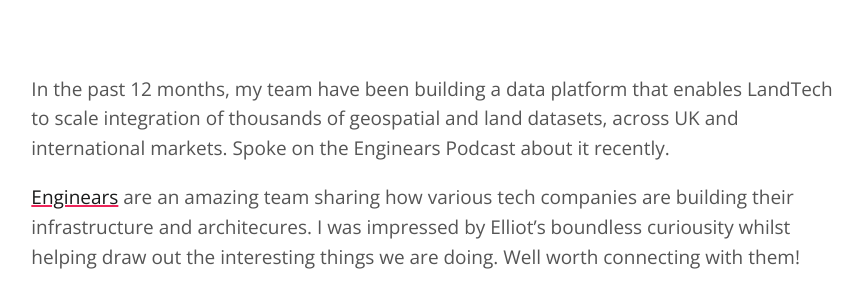
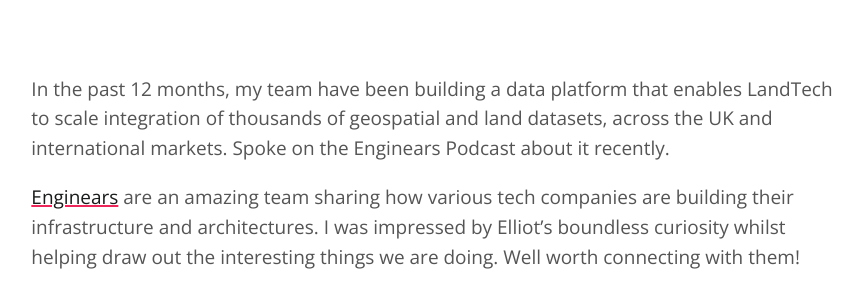
Before and after one commit to spiritedtechie/spiritedtechie.com, a Jekyll site: the page built from collections/_posts/2022-08-24-enginears-podcast-data-platform-landtech.md, in a window 1280 px wide, cut to the strip 395-683 px from the top of the page. Shown: the whole strip, without its empty margins (207-1070 px from the left). Built offline with Jekyll 4.4.1, drawn with Linux system fonts in a browser that asks for light colours; nearby versions of some CDN libraries; comment, search, counter and statistics services are not loaded.

Commit message:
Update 2022-08-24-enginears-podcast-data-platform-landtech.md
Grammarly fixes

```diff
--- a/collections/_posts/2022-08-24-enginears-podcast-data-platform-landtech.md
+++ b/collections/_posts/2022-08-24-enginears-podcast-data-platform-landtech.md
@@ -9,8 +9,8 @@ thumbnail: "/assets/images/gen/blog/enginears-podcast-thumbnail.png"
 image:
 comments: true
 ---
-In the past 12 months, my team have been building a data platform that enables LandTech to scale integration of thousands of geospatial and land datasets, across UK and international markets. Spoke on the Enginears Podcast about it recently.
+In the past 12 months, my team have been building a data platform that enables LandTech to scale integration of thousands of geospatial and land datasets, across the UK and international markets. Spoke on the Enginears Podcast about it recently.
 
-[Enginears](https://enginears.io/) are an amazing team sharing how various tech companies are building their infrastructure and architecures. I was impressed by Elliot's boundless curiousity whilst helping draw out the interesting things we are doing. Well worth connecting with them!
+[Enginears](https://enginears.io/) are an amazing team sharing how various tech companies are building their infrastructure and architectures. I was impressed by Elliot's boundless curiosity whilst helping draw out the interesting things we are doing. Well worth connecting with them!
 
 <iframe src="https://www.youtube.com/embed/OBLqKLrCUmA" frameborder="0" allowfullscreen></iframe>
```
